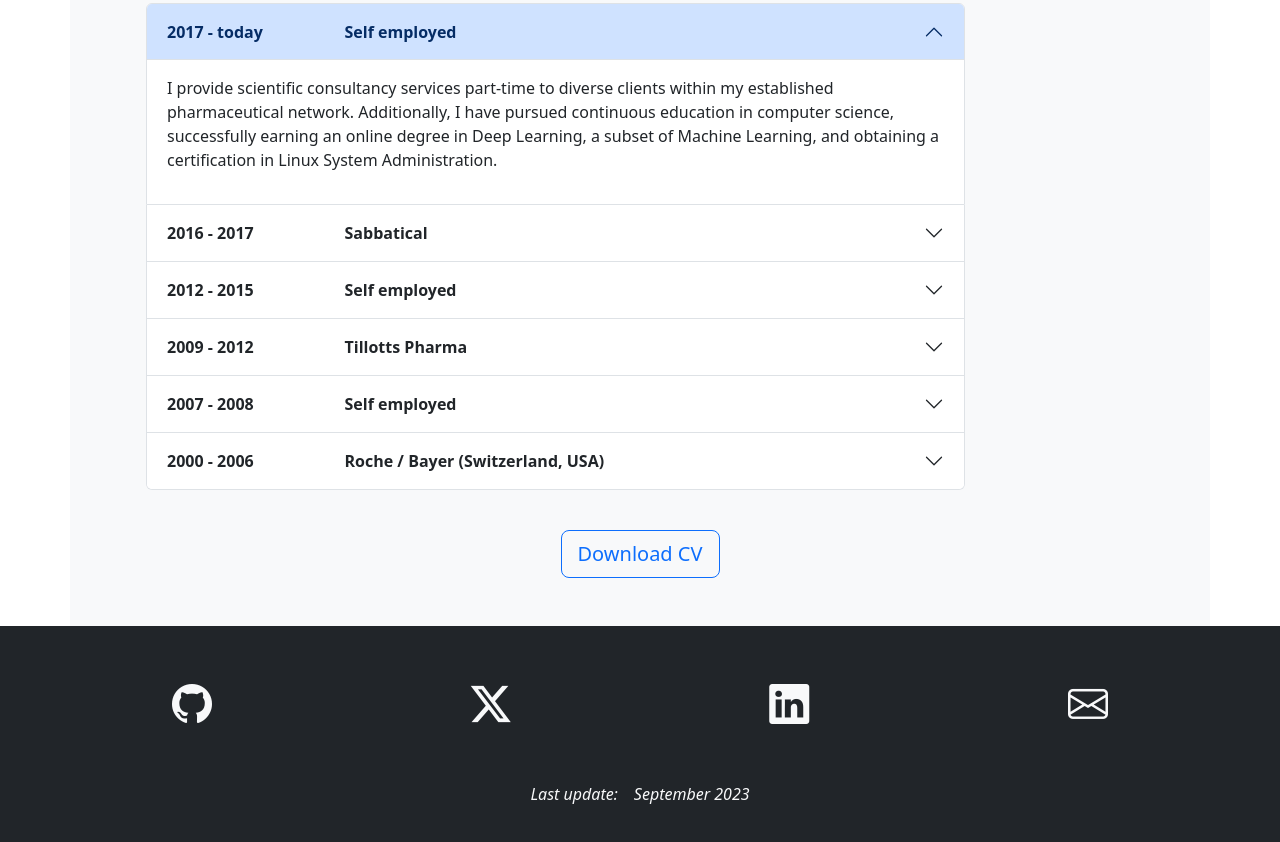
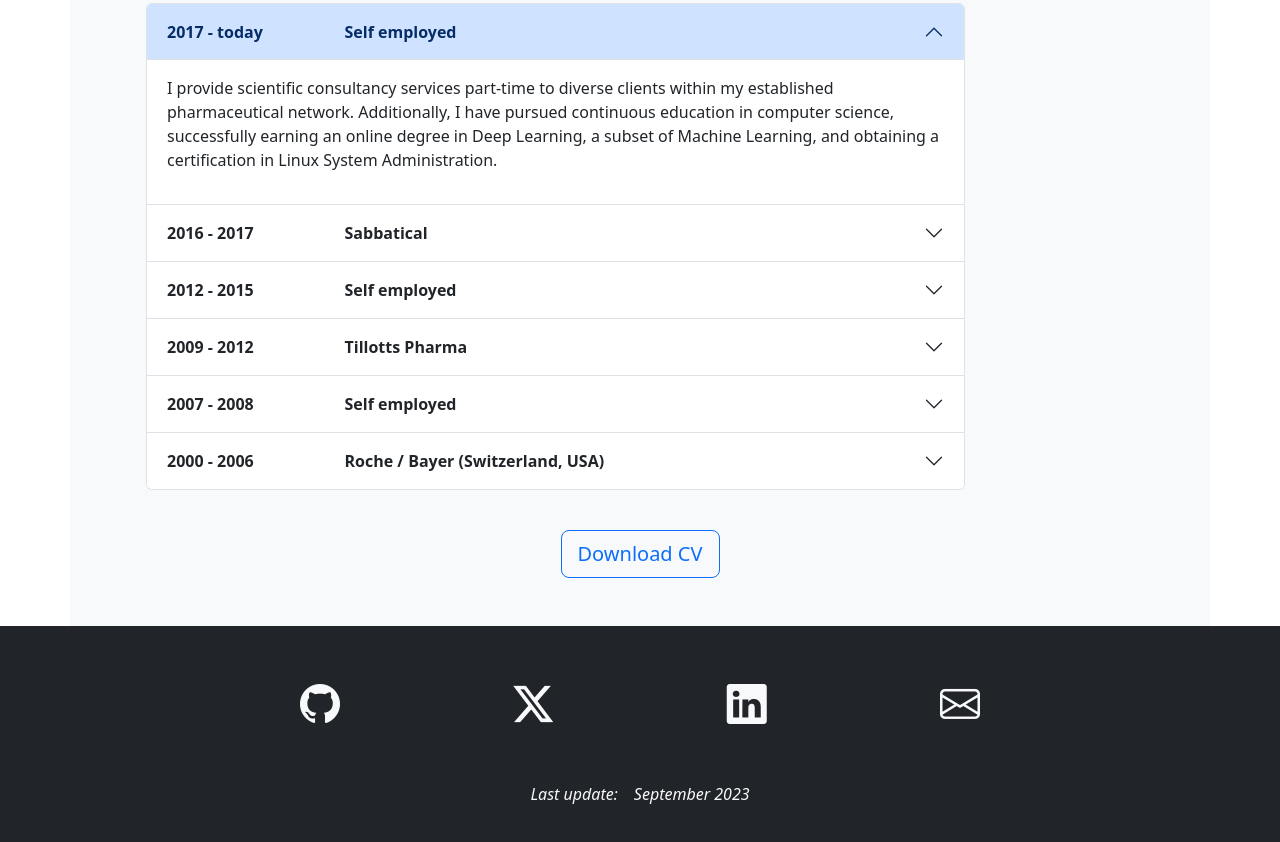
Before and after one commit to thomasgrusz/thomasgrusz.github.io, a plain HTML site: page index.html in a window 1280 px wide. Shown: the part 1589-2431 px from the top of the page. Drawn offline with nearby package versions, Linux system fonts and the light colour scheme.

Commit message:
tweak social media icon spacing in footer

```diff
--- a/index.html
+++ b/index.html
@@ -532,7 +532,7 @@
   <!-- FOOTER -->
   <footer class="container-fluid bg-dark text-light text-center pt-5">
     <!-- Social Media and Contact -->
-    <div id="social-media" class="row justify-content-evenly fs-1 gy-4">
+    <div id="social-media" class="row justify-content-evenly justify-content-sm-center fs-1 gy-4">
       <div class="col-2 col-sm-2 col-xxl-1">
         <a href="https://github.com/thomasgrusz" class="text-decoration-none link-light" target="_blank"><i
             class="bi bi-github"></i></a>
```
